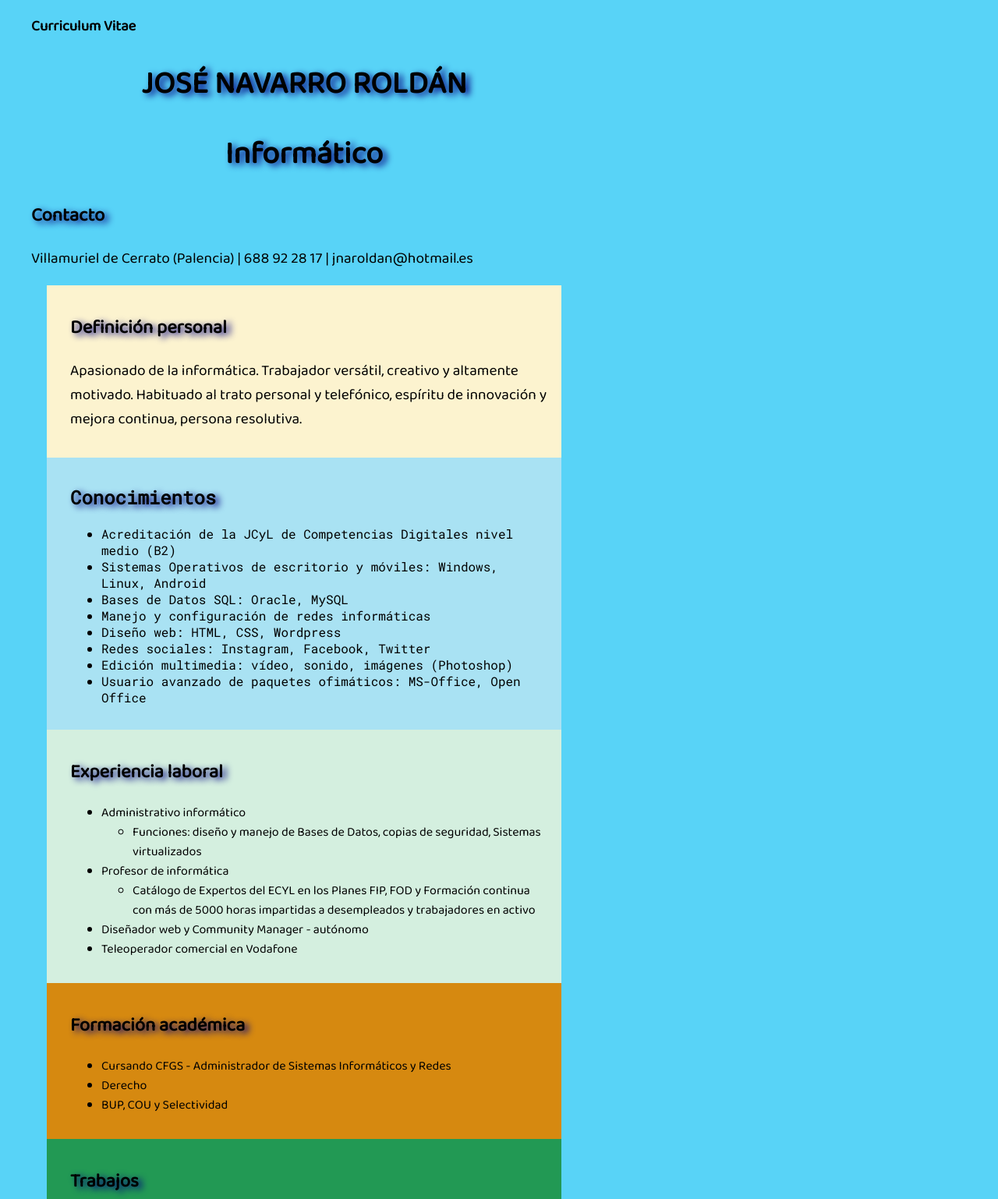
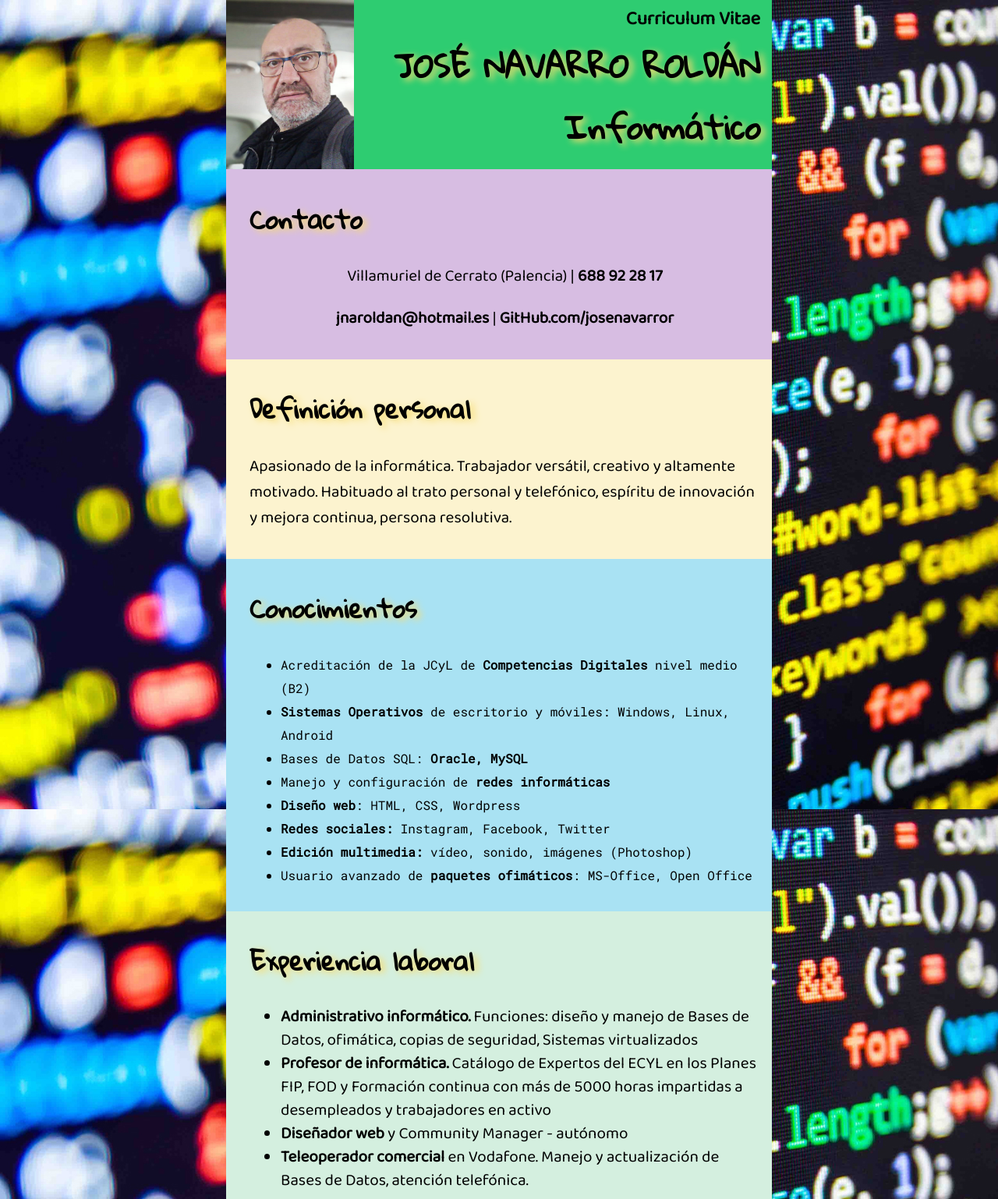
Before and after one commit to josenavarror/HTML-CSS, a plain HTML site: page CV_JNR/index.html in a window 1280 px wide. Shown: the top 1538 px of the page at 78% size. Drawn offline with Linux system fonts and the light colour scheme.

Commit message:
3 versión final

```diff
--- a/CV_JNR/css/estilos_cv_jnr.css
+++ b/CV_JNR/css/estilos_cv_jnr.css
@@ -1,30 +1,69 @@
 /* Hoja de estilos práctica CV */
 
 @import url('https://fonts.googleapis.com/css?family=Baloo+2|Roboto+Mono&display=swap');
+@import url('https://fonts.googleapis.com/css?family=Gloria+Hallelujah&display=swap');
 
 body{
     max-width:700px;
-    margin:0 40px;
-    background-color:#58D3F7;
+    margin:0 auto;
+    background-image:url("../img/fondo_code_1600.jpg");
+    background-attachment: fixed;
     font-family: 'Baloo 2', cursive;
 }
 
+header{
+    background-color:#2ECC71;
+    background-image:url("../img/foto_jnr.jpg");
+    background-repeat: no-repeat;
+    background-size:contain;
+}
+
+h1, header h3{
+    text-align:right;
+    margin:0;
+}
+
 h1{
-    text-align:center;
     font-size:2.5em;
 }
 
+h2{
+    font-size:2em;
+}
+
+header h3{
+    font-size:1.5em;
+}
+
 h1,h2{
-    text-shadow: navy 5px 3px 8px;
+    font-family: 'Gloria Hallelujah', cursive;
+    text-shadow: #F7DC6F 5px 3px 8px;
 }
 
 p{
-    font-size:1.2em;
+    font-size:1.3em;
 }
 
-.personal, .cono, .laboral, .formacion, .trabajos{
-    margin:0 20px;
-    padding:15px 15px 15px 30px;
+ul li{
+    line-height:30px;
+}
+
+.contacto p{
+    text-align:center;
+}
+
+strong:hover{
+    font-size:2em;
+    color: #a93226 ;
+}
+
+header, .contacto, .personal, .cono, .laboral, .formacion, .trabajos, footer address{
+    margin:0;
+    padding:5px 15px 15px 30px;
+}
+
+.contacto{
+    background-color: #D7BDE2;
 }
 
 .personal{
@@ -38,7 +77,12 @@ p{
 }
 
 .laboral{
+    list-style-type: circle;
     background-color: #d4efdf;
+}
+
+.laboral ul li, .formacion ul li, .trabajos ul li{
+    font-size:1.3em;
 }
 
 .formacion{
@@ -49,14 +93,27 @@ p{
     background-color: #229954;
 }
 
+.trabajos ul, .trabajos a{
+    color:white;
+    text-decoration:none;
+}
+
+.trabajos a:hover{
+    font-size:1.5em;
+    color:blue;
+}
+
 address{
     color:darkblue;
     text-align:center;
     margin-top:30px;
     margin-bottom:30px;
+    background-color: #d5dbdb;
 }
 
 
 /*
 font-family: 'Roboto Mono', monospace;
 font-family: 'Baloo 2', cursive;
+font-family: 'Gloria Hallelujah', cursive;
+ */
--- a/CV_JNR/index.html
+++ b/CV_JNR/index.html
@@ -1,5 +1,5 @@
 <!doctype html>
-<html lang="es">
+<html lang="es" xmlns="http://www.w3.org/1999/html">
 <head>
     <meta charset="UTF-8">
     <title>CV - JNR</title>
@@ -8,12 +8,14 @@
 <body>
     <header>
         <h3>Curriculum Vitae</h3>
-        <h1>JOSÉ NAVARRO ROLDÁN</h1>
-        <h1>Informático</h1>
-        <h2>Contacto</h2>
-        <p>Villamuriel de Cerrato (Palencia) | 688 92 28 17 | jnaroldan@hotmail.es</p>
+        <h1>JOSÉ NAVARRO ROLDÁN<br>Informático</h1>
     </header>
     <main>
+        <div class="contacto">
+            <h2>Contacto</h2>
+            <p>Villamuriel de Cerrato (Palencia) | <strong>688 92 28 17</strong></p>
+            <p> <strong>jnaroldan@hotmail.es</strong> | <strong>GitHub.com/josenavarror</strong></p>
+        </div>
         <div class="personal">
             <h2>Definición personal</h2>
             <p>Apasionado de la informática. Trabajador versátil, creativo y altamente motivado. Habituado al trato personal y telefónico, espíritu de innovación y mejora continua, persona resolutiva.</p>
@@ -21,43 +23,38 @@
         <div class="cono">
             <h2>Conocimientos</h2>
             <ul>
-                <li>Acreditación de la JCyL de Competencias Digitales nivel medio (B2)</li>
-                <li>Sistemas Operativos de escritorio y móviles: Windows, Linux, Android</li>
-                <li>Bases de Datos SQL: Oracle, MySQL</li>
-                <li>Manejo y configuración de redes informáticas</li>
-                <li>Diseño web: HTML, CSS, Wordpress</li>
-                <li>Redes sociales: Instagram, Facebook, Twitter</li>
-                <li>Edición multimedia: vídeo, sonido, imágenes (Photoshop)</li>
-                <li>Usuario avanzado de paquetes ofimáticos: MS-Office, Open Office</li>
+                <li>Acreditación de la JCyL de <strong>Competencias Digitales</strong> nivel medio (B2)</li>
+                <li><strong>Sistemas Operativos</strong> de escritorio y móviles: Windows, Linux, Android</li>
+                <li>Bases de Datos SQL: <strong>Oracle, MySQL</strong></li>
+                <li>Manejo y configuración de <strong>redes informáticas</strong></li>
+                <li><strong>Diseño web</strong>: HTML, CSS, Wordpress</li>
+                <li><strong>Redes sociales:</strong> Instagram, Facebook, Twitter</li>
+                <li><strong>Edición multimedia:</strong> vídeo, sonido, imágenes (Photoshop)</li>
+                <li>Usuario avanzado de <strong>paquetes ofimáticos</strong>: MS-Office, Open Office</li>
             </ul>
         </div>
         <div class="laboral">
             <h2>Experiencia laboral</h2>
             <ul>
-                <li>Administrativo informático
-                    <ul>
-                        <li>Funciones: diseño y manejo de Bases de Datos, copias de seguridad, Sistemas virtualizados</li>
-                    </ul>
+                <li><strong>Administrativo informático.</strong>
+                    Funciones: diseño y manejo de Bases de Datos, ofimática, copias de seguridad, Sistemas virtualizados</li>
+                <li><strong>Profesor de informática.</strong>
+                    Catálogo de Expertos del ECYL en los Planes FIP, FOD y Formación continua con más de 5000 horas impartidas a desempleados y trabajadores en activo
                 </li>
-                <li>Profesor de informática
-                    <ul>
-                        <li>Catálogo de Expertos del ECYL en los Planes FIP, FOD y Formación continua con más de 5000 horas impartidas a desempleados y trabajadores en activo</li>
-                    </ul>
-                </li>
-                <li>Diseñador web y Community Manager - autónomo</li>
-                <li>Teleoperador comercial en Vodafone</li>
+                <li><strong>Diseñador web</strong>  y Community Manager - autónomo</li>
+                <li><strong>Teleoperador comercial</strong> en Vodafone. Manejo y actualización de Bases de Datos, atención telefónica.</li>
             </ul>
         </div>
         <div class="formacion">
             <h2>Formación académica</h2>
             <Ul>
-                <li>Cursando CFGS - Administrador de Sistemas Informáticos y Redes </li>
+                <li>Cursando C.F.G.S. - <strong>Administrador de Sistemas Informáticos y Redes (ASIR)</strong> </li>
                 <li>Derecho</li>
                 <li>BUP, COU y Selectividad</li>
             </Ul>
         </div>
         <div class="trabajos">
-            <h2>Trabajos</h2>
+            <h2>Algunos trabajos</h2>
             <ul>
                 <li><a href="http://dimompal.com/wp/" target="_blank">DIMOMPAL</li>
                 <li><a href="http://fotonaturural.com/" target="_blank">FotoNatuRural</li>
@@ -71,7 +68,7 @@
         </div>
     </main>
     <footer>
-        <address>Por José Navarro Roldán - Práctica de LMSGI curso 2019/20 - Centro Don Bosco de Villamuriel de Cerrato (Palencia)</address>
+        <address>Por José Navarro Roldán - Práctica de LMSGI curso 2019/20 <br> Centro Don Bosco de Villamuriel de Cerrato (Palencia)</address>
     </footer>
 
 </body>
```
Also changed, not shown: CV_JNR/img/fondo_code_1600.jpg (added), CV_JNR/img/foto_jnr.jpg (added), 2 other files.
